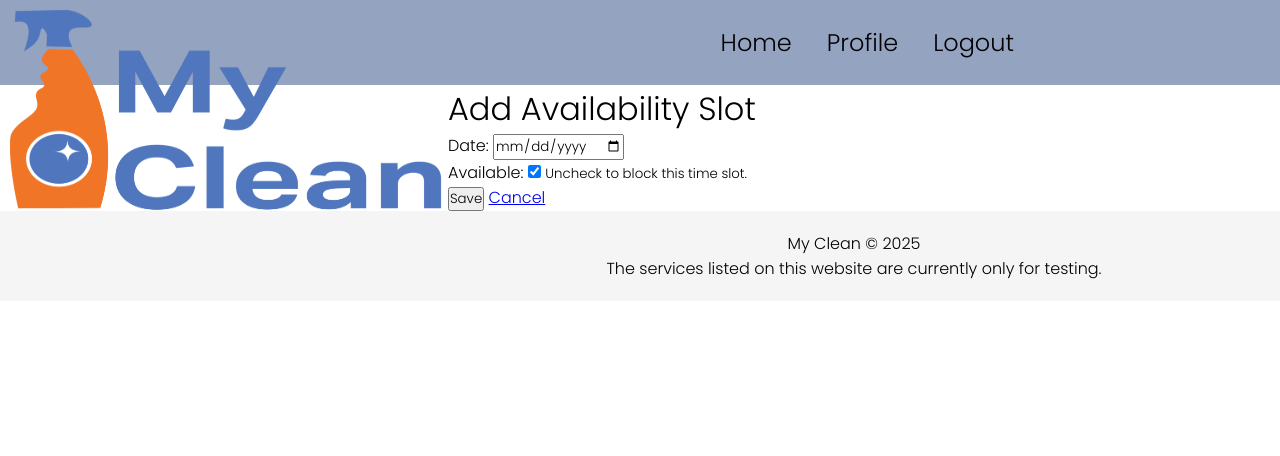
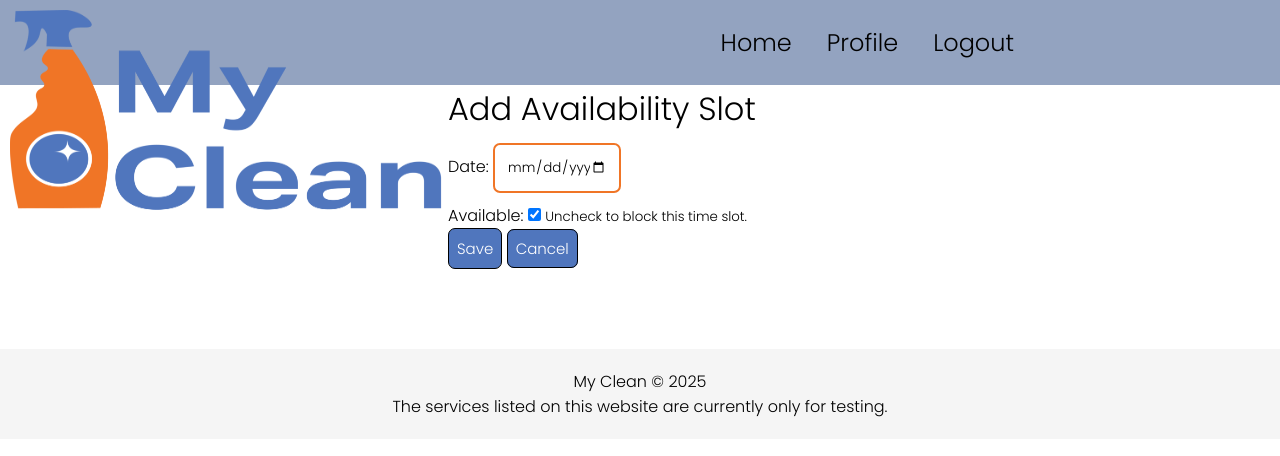
Before and after one commit to JoshuaDelosSantos/my-clean-project, a Django app: page /service_provider/sp_add_availability/ in a window 1280 px wide. Shown: the top 456 px of the page. Run offline with Django 5.2, Linux system fonts and the light colour scheme; a user stored in the database is signed in; tables that the repository leaves empty hold one stand-in row (values such as "Sample post").

Commit message:
Add style to date input for add_availability form

```diff
--- a/myclean/static/css/style.css
+++ b/myclean/static/css/style.css
@@ -378,19 +378,55 @@ footer {
 /* CSS for add availability */
 
 .sp_add_availability_container {
-
+    display: flex;
+    flex-direction: column;
+    gap: 20px;
+    align-items: center;
+    margin-top: 10vh;
+    width: 100%;
 }
 
-.sp_add_availability_form {
-
+.sp_add_availability_form form{
+    width: 100%;
 }
 
 .sp_add_availability_form_group {
-
+    display: flex;
+    flex-direction: column;
+    align-items: center;
 }
 
-.sp_add_availability_form_actions {
+.custom-input{
+    width: 10%;
+    padding: 12px;
+    margin: 10px 0;
+    border: 2px solid #F07526;
+    border-radius: 7px;
+}
 
+.btn-primary {
+    font-size: 15px;
+    width: auto;
+    margin-left: auto;
+    padding: 8px;
+    border-radius: 7px;
+    border: 1px solid black;
+    margin-bottom: 10vh;
+    background-color: #5076BD;
+    color: white;
+}
+
+.btn-secondary {
+    font-size: 15px;
+    text-decoration: none;
+    width: auto;
+    margin-left: auto;
+    padding: 8px;
+    border-radius: 7px;
+    border: 1px solid black;
+    margin-bottom: 10vh;
+    background-color: #5076BD;
+    color: white;
 }
 
 /* CSS for booking page */
```
